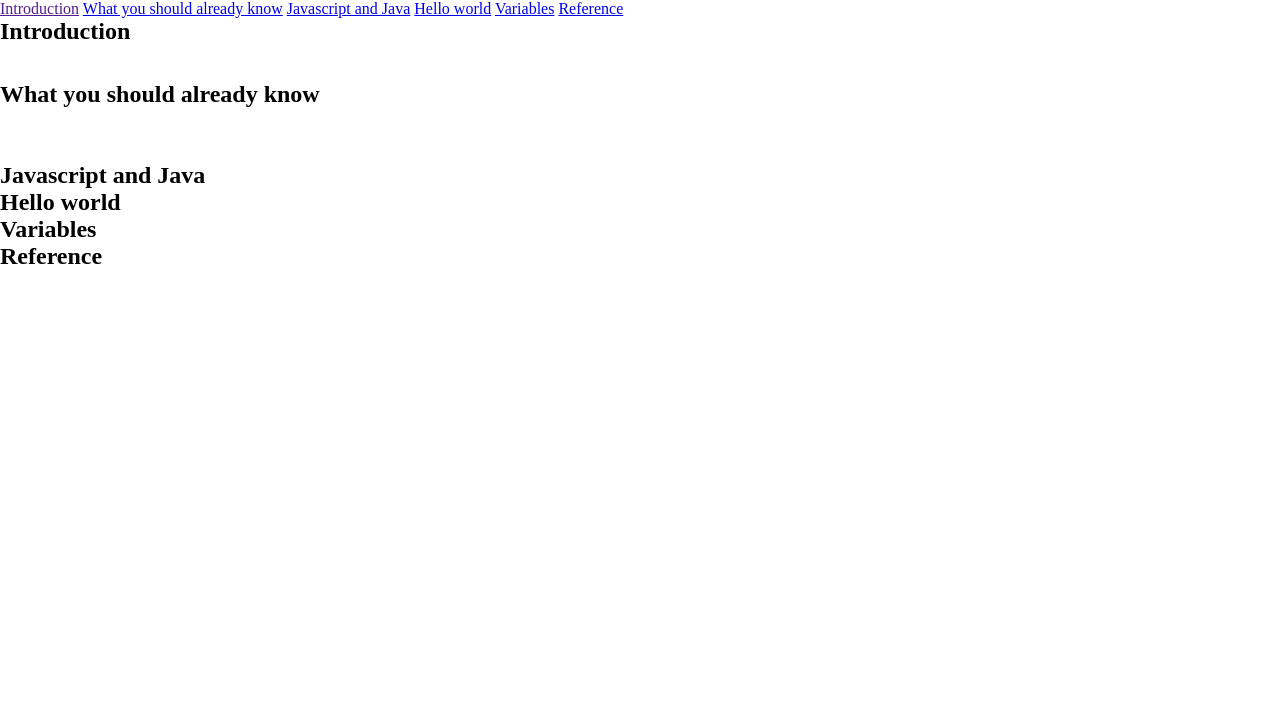
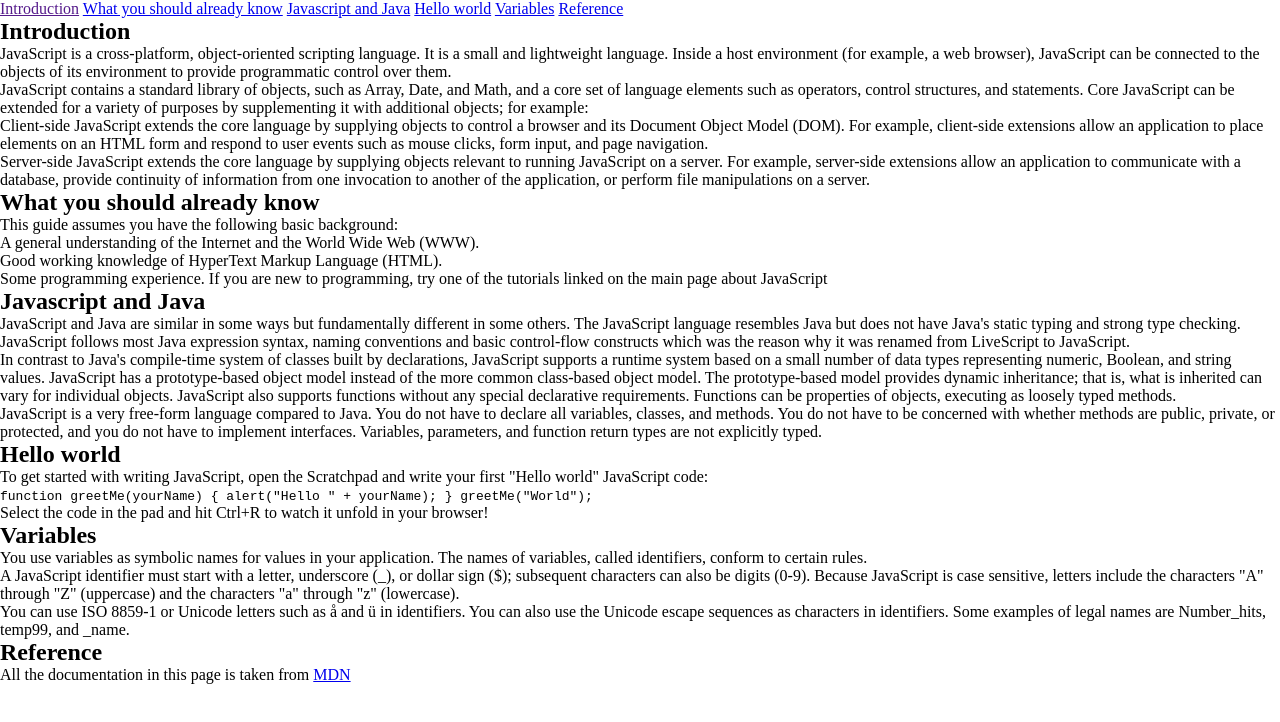
Before and after one commit to Ha-Khu/documentation-page, a plain HTML site: page index.html in a window 1280 px wide. Drawn offline with Linux system fonts and the light colour scheme.

Commit message:
Filled all paragraphs and ul elements in main-section with text

```diff
--- a/index.html
+++ b/index.html
@@ -19,49 +19,99 @@
   <main id="main-doc">
     <section id="introduction" class="main-section">
       <header><h1>Introduction</h1></header>
-      <p></p>
-      <p></p>
+      <p>JavaScript is a cross-platform, object-oriented scripting
+        language. It is a small and lightweight language. Inside a
+        host environment (for example, a web browser), JavaScript can
+        be connected to the objects of its environment to provide
+        programmatic control over them.</p>
+      <p>JavaScript contains a standard library of objects, such as
+        Array, Date, and Math, and a core set of language elements such
+        as operators, control structures, and statements. Core JavaScript
+        can be extended for a variety of purposes by supplementing it
+        with additional objects; for example:</p>
       <ul>
-        <li></li>
-        <li></li>
+        <li>Client-side JavaScript extends the core language by supplying
+          objects to control a browser and its Document Object Model
+          (DOM). For example, client-side extensions allow an application
+          to place elements on an HTML form and respond to user events
+          such as mouse clicks, form input, and page navigation.</li>
+        <li>Server-side JavaScript extends the core language by supplying
+          objects relevant to running JavaScript on a server. For
+          example, server-side extensions allow an application to
+          communicate with a database, provide continuity of information
+          from one invocation to another of the application, or perform
+          file manipulations on a server.</li>
       </ul>
     </section>
 
     <section id="what_you_should_already_know" class="main-section">
       <header><h1>What you should already know</h1></header>
-      <p></p>
+      <p>This guide assumes you have the following basic background:</p>
       <ul>
-        <li></li>
-        <li></li>
-        <li></li>
+        <li>A general understanding of the Internet and the World Wide Web (WWW).</li>
+        <li>Good working knowledge of HyperText Markup Language (HTML).</li>
+        <li>Some programming experience. If you are new to programming,
+            try one of the tutorials linked on the main page about
+            JavaScript</li>
       </ul>
     </section>
 
     <section id="javascript_and_java" class="main-section">
       <header><h1>Javascript and Java</h1></header>
-      <p></p>
-      <p></p>
-      <p></p>
+      <p>JavaScript and Java are similar in some ways but fundamentally
+        different in some others. The JavaScript language resembles Java
+        but does not have Java's static typing and strong type checking.
+        JavaScript follows most Java expression syntax, naming
+        conventions and basic control-flow constructs which was the
+        reason why it was renamed from LiveScript to JavaScript.</p>
+      <p>In contrast to Java's compile-time system of classes built by
+        declarations, JavaScript supports a runtime system based on a
+        small number of data types representing numeric, Boolean, and
+        string values. JavaScript has a prototype-based object model
+        instead of the more common class-based object model. The
+        prototype-based model provides dynamic inheritance; that is,
+        what is inherited can vary for individual objects. JavaScript
+        also supports functions without any special declarative
+        requirements. Functions can be properties of objects, executing
+        as loosely typed methods.</p>
+      <p>JavaScript is a very free-form language compared to Java. You do
+        not have to declare all variables, classes, and methods. You do
+        not have to be concerned with whether methods are public,
+        private, or protected, and you do not have to implement
+        interfaces. Variables, parameters, and function return types
+        are not explicitly typed.</p>
     </section>
 
     <section id="hello_world" class="main-section">
       <header><h1>Hello world</h1></header>
-      <p></p>
-      <p><code></code></p>
-      <p></p>
+      <p>To get started with writing JavaScript, open the Scratchpad and
+        write your first "Hello world" JavaScript code:</p>
+      <p><code>function greetMe(yourName) { alert("Hello " + yourName); }
+        greetMe("World");</code></p>
+      <p>Select the code in the pad and hit Ctrl+R to watch it unfold
+        in your browser!</p>
     </section>
 
     <section id="variables" class="main-section">
       <header><h1>Variables</h1></header>
-      <p></p>
-      <p></p>
-      <p></p>
+      <p>You use variables as symbolic names for values in your
+        application. The names of variables, called identifiers,
+        conform to certain rules.</p>
+      <p>A JavaScript identifier must start with a letter, underscore
+        (_), or dollar sign ($); subsequent characters can also be digits
+         (0-9). Because JavaScript is case sensitive, letters include
+         the characters "A" through "Z" (uppercase) and the characters
+         "a" through "z" (lowercase).</p>
+      <p>You can use ISO 8859-1 or Unicode letters such as å and ü in
+        identifiers. You can also use the Unicode escape sequences as
+        characters in identifiers. Some examples of legal names are
+        Number_hits, temp99, and _name.</p>
     </section>
 
     <section id="reference" class="main-section">
       <header><h1>Reference</h1></header>
       <ul>
-        <li></li>
+        <li>All the documentation in this page is taken from <a href="https://developer.mozilla.org/en-US/docs/Web/JavaScript/Guide">MDN</a></li>
       </ul>
     </section>
   </main>
```
